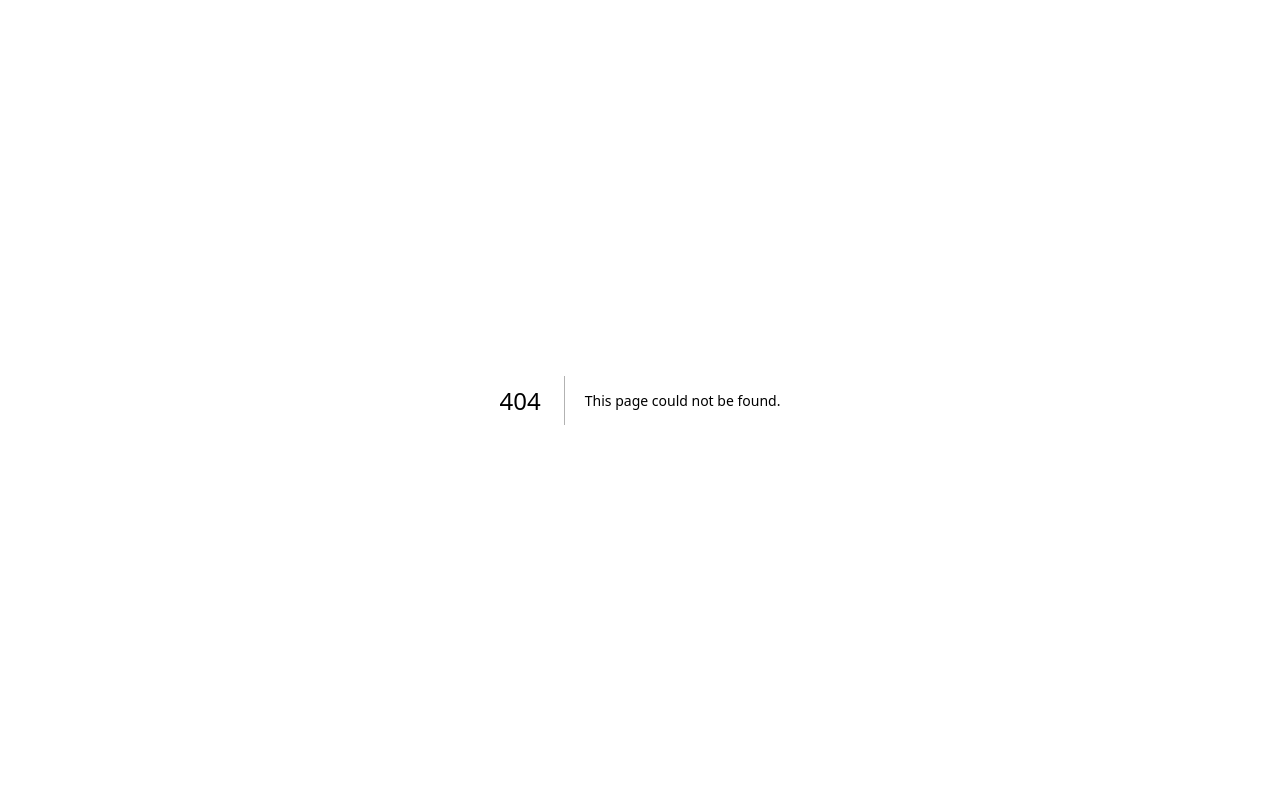
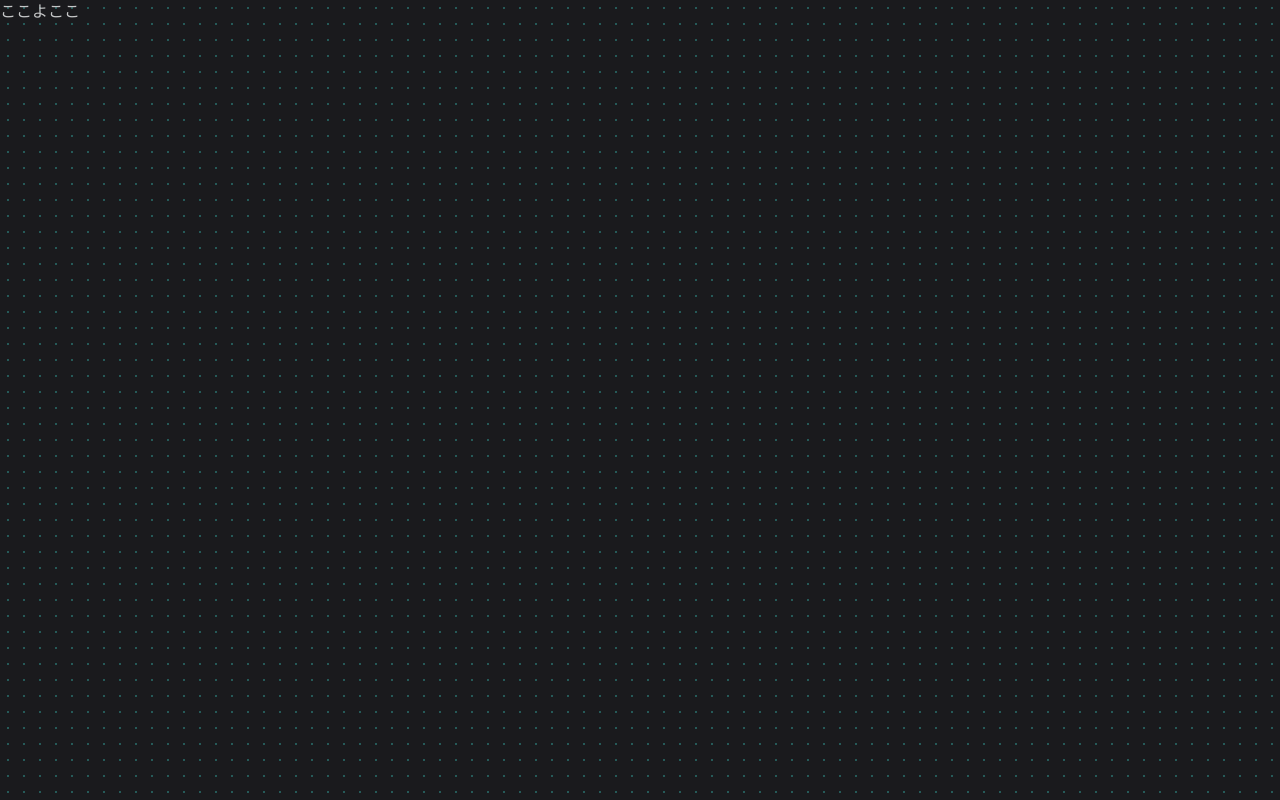
Before and after one commit to loser4dim/loser4dim.github.io, a Next.js app: page /profile in a window 1280 px wide. Before the commit this address had no page. Built offline with nearby package versions, Linux system fonts and the light colour scheme; a web font is replaced by a local one.

Commit message:
Add Transition

```diff
--- a/src/app/globals.css
+++ b/src/app/globals.css
@@ -8,7 +8,6 @@
   --color-highlight: #39C5BB;
 }
 
-/*
 
 
 .mask-overlay {
@@ -50,4 +49,4 @@
 }
 .dot.four {
   animation-delay: 0.6s;
-} */
+}
--- a/src/app/layout.tsx
+++ b/src/app/layout.tsx
@@ -1,6 +1,7 @@
 import fontsBase    from "@/app/font";
 import metadataBase from "@/app/metadata"
 import "@/app/globals.css";
+import ClientLayoutWrapper from "@/components/transition/ClientLayout"
 
 export const metadata = metadataBase;
 
@@ -14,7 +15,9 @@ export default function RootLayout({ children }: { children: React.ReactNode })
         text-[var(--color-text)]
         font-jp"
       >
-       {children}
+        <ClientLayoutWrapper>
+          {children}
+        </ClientLayoutWrapper>
       </body>
     </html>
   );
--- a/src/components/transition/ClientLayout.tsx
+++ b/src/components/transition/ClientLayout.tsx
@@ -1,15 +1,15 @@
-// 'use client';
+"use client";
 
-// import Mask from "@/components/transition/Mask";
-// import { PageLoadWatcher } from "@/components/transition/PageLoadWatcher";
-// import { PageTransitionProvider } from "@/components/transition/PageTransitionProvider";
+import Mask from "@/components/transition/Mask";
+import { PageLoadWatcher } from "@/components/transition/PageLoadWatcher";
+import { PageTransitionProvider } from "@/components/transition/PageTransitionProvider";
 
-// export default function ClientLayoutWrapper({ children }: { children: React.ReactNode }) {
-//   return (
-//     <PageTransitionProvider>
-//       <PageLoadWatcher />
-//       <Mask />
-//       {children}
-//     </PageTransitionProvider>
-//   );
-// }
+export default function ClientLayoutWrapper({ children }: { children: React.ReactNode }) {
+  return (
+    <PageTransitionProvider>
+      <PageLoadWatcher />
+        <Mask />
+        {children}
+    </PageTransitionProvider>
+  );
+}
--- a/src/components/transition/Mask.tsx
+++ b/src/components/transition/Mask.tsx
@@ -1,58 +1,58 @@
-// "use client";
+"use client";
 
-// import { usePageTransition } from "@/components/transition/PageTransitionProvider";
+import { usePageTransition } from "@/components/transition/PageTransitionProvider";
 
-// export default function Mask() {
-//   const { phase }       = usePageTransition();
-//   const isVisible       = (phase !== "idle");
-//   const transitionClass = (
-//     phase === "entering" ?
-//       "entering" :
-//     phase === "exiting" ?
-//       "exiting" :
-//     phase === "loading" ?
-//       "loading" :
-//       ""
-//   );
-//   const className = `mask-overlay ${transitionClass}`;
+export default function Mask() {
+  const { phase }       = usePageTransition();
+  const isVisible       = (phase !== "idle");
+  const transitionClass = (
+    phase === "entering" ?
+      "entering" :
+    phase === "exiting" ?
+      "exiting" :
+    phase === "loading" ?
+      "loading" :
+      ""
+  );
+  const className = `mask-overlay ${transitionClass}`;
 
-//   return (
-//     <div className={className}>
-//       {
-//         isVisible && (
-//           <div className="
-//             absolute
-//             inset-0
-//             flex
-//             items-center
-//             justify-center
-//             pointer-events-none"
-//           >
-//             <div className="
-//               relative
-//               text-center
-//               text-neutral-50
-//               text-xl
-//               leading-none
-//               loading-dots"
-//             >
-//               <span className="dot one">
-//                 ■
-//               </span>
-//               <span className="dot two">
-//                 □
-//               </span>
-//               <br />
-//               <span className="dot four">
-//                 □
-//               </span>
-//               <span className="dot three">
-//                 □
-//               </span>
-//             </div>
-//           </div>
-//         )
-//       }
-//     </div>
-//   );
-// }
+  return (
+    <div className={className}>
+      {
+        isVisible && (
+          <div className="
+            absolute
+            inset-0
+            flex
+            items-center
+            justify-center
+            pointer-events-none"
+          >
+            <div className="
+              relative
+              text-center
+              text-neutral-50
+              text-xl
+              leading-none
+              loading-dots"
+            >
+              <span className="dot one">
+                ■
+              </span>
+              <span className="dot two">
+                □
+              </span>
+              <br />
+              <span className="dot four">
+                □
+              </span>
+              <span className="dot three">
+                □
+              </span>
+            </div>
+          </div>
+        )
+      }
+    </div>
+  );
+}
--- a/src/components/transition/PageLoadWatcher.tsx
+++ b/src/components/transition/PageLoadWatcher.tsx
@@ -1,28 +1,28 @@
-// "use client";
+"use client";
 
-// import { useEffect }         from "react";
+import { useEffect }         from "react";
 
-// import { usePageTransition } from "./PageTransitionProvider";
+import { usePageTransition } from "./PageTransitionProvider";
 
-// export const PageLoadWatcher = () => {
-//   const { completeLoading } = usePageTransition();
+export const PageLoadWatcher = () => {
+  const { completeLoading } = usePageTransition();
 
-//   useEffect(
-//     () => {
-//       const onLoad = () => {
-//         completeLoading();
-//       };
-//       if (document.readyState === "complete") {
-//         onLoad();
-//       } else {
-//         window.addEventListener("load", onLoad);
-//       }
-//       return () => {
-//         window.removeEventListener("load", onLoad);
-//       };
-//     },
-//     [completeLoading]
-//   );
+  useEffect(
+    () => {
+      const onLoad = () => {
+        completeLoading();
+      };
+      if (document.readyState === "complete") {
+        onLoad();
+      } else {
+        window.addEventListener("load", onLoad);
+      }
+      return () => {
+        window.removeEventListener("load", onLoad);
+      };
+    },
+    [completeLoading]
+  );
 
-//   return null;
-// };
+  return null;
+};
--- a/src/components/transition/PageTransitionProvider.tsx
+++ b/src/components/transition/PageTransitionProvider.tsx
@@ -1,125 +1,123 @@
-// "use client";
+"use client";
 
-// import {
-//   useRouter,
-//   usePathname,
-// } from "next/navigation";
-// import {
-//   createContext,
-//   useContext,
-//   useState,
-//   useEffect,
-// } from "react";
+import {
+  useRouter,
+  usePathname,
+} from "next/navigation";
+import {
+  createContext,
+  useContext,
+  useState,
+  useEffect,
+} from "react";
 
-// type TransitionPhase = "idle" | "entering" | "loading" | "exiting";
+type TransitionPhase = "idle" | "entering" | "loading" | "exiting";
 
-// type PageTransitionContextType = {
-//   phase            : TransitionPhase;
-//   triggerTransition: (href: string) => void;
-//   completeLoading  : ()             => void;
-// };
+type PageTransitionContextType = {
+  phase            : TransitionPhase;
+  triggerTransition: (href: string) => void;
+  completeLoading  : ()             => void;
+};
 
-// const PageTransitionContext = createContext<PageTransitionContextType | null>(null);
+const PageTransitionContext = createContext<PageTransitionContextType | null>(null);
 
-// export const usePageTransition = () => {
-//   const context = useContext(PageTransitionContext);
-//   if (!context) {
-//     throw new Error("usePageTransition must be used within PageTransition");
-//   }
-//   return context;
-// };
+export const usePageTransition = () => {
+  const context = useContext(PageTransitionContext);
+  if (!context) {
+    throw new Error("usePageTransition must be used within PageTransition");
+  }
+  return context;
+};
 
-// export const PageTransitionProvider = ({ children }: { children: React.ReactNode }) => {
-//   const router       = useRouter();
-//   const pathname     = usePathname();
+export const PageTransitionProvider = ({ children }: { children: React.ReactNode }) => {
+  const router       = useRouter();
+  const pathname     = usePathname();
 
-//   const [phase,             setPhase]             = useState<TransitionPhase>("idle");
-//   const [nextHref,          setNextHref]          = useState<string | null>(null);
-//   const [prevPath, setPrevPath] = useState(pathname);
+  const [phase,    setPhase]    = useState<TransitionPhase>("idle");
+  const [nextHref, setNextHref] = useState<string | null>(null);
+  const [prevPath, setPrevPath] = useState(pathname);
 
-//   const [pendingCompletion, setPendingCompletion] = useState(false);
+  const [pendingCompletion, setPendingCompletion] = useState(false);
 
-//   const fadeTimeMilliSec = 200;
+  const fadeTimeMilliSec = 200;
 
-//   const triggerTransition = (href: string) => {
-//   if (phase !== "idle") return;
+  const triggerTransition = (href: string) => {
+    if (phase !== "idle") return;
 
-//   const currentPath = pathname;
-//   const nextPath = href.split("?")[0]; // クエリを除去して比較！
+    const currentPath = pathname;
+    const nextPath = href.split("?")[0];
 
-//   if (nextPath === currentPath) return;
+    if (nextPath === currentPath) return;
 
-//   setNextHref(href);
-//   setPrevPath(currentPath);
-//   setPhase("entering");
-// };
+    setNextHref(href);
+    setPrevPath(currentPath);
+    setPhase("entering");
+  };
 
+  useEffect(
+    () => {
+      if (phase === "entering" && nextHref) {
+        const timeout = setTimeout(
+          () => {
+            router.push(nextHref);
+          },
+          fadeTimeMilliSec
+        );
+        return (
+          () => clearTimeout(timeout)
+        );
+      }
+    },
+    [phase, nextHref, router]
+  );
 
-//   useEffect(
-//     () => {
-//       if (phase === "entering" && nextHref) {
-//         const timeout = setTimeout(
-//           () => {
-//             router.push(nextHref);
-//           },
-//           fadeTimeMilliSec
-//         );
-//         return (
-//           () => clearTimeout(timeout)
-//         );
-//       }
-//     },
-//     [phase, nextHref, router]
-//   );
+  useEffect(() => {
+  if (phase !== "entering") return;
 
-//   useEffect(() => {
-//   if (phase !== "entering") return;
+  const currentPath = pathname;
 
-//   const currentPath = pathname;
+  if (currentPath !== prevPath) {
+    if (pendingCompletion) {
+      setPhase("exiting");
+      setPendingCompletion(false);
+    } else {
+      setPhase("loading");
+    }
+  }
+}, [pathname, phase, prevPath, pendingCompletion]);
 
-//   if (currentPath !== prevPath) {
-//     if (pendingCompletion) {
-//       setPhase("exiting");
-//       setPendingCompletion(false);
-//     } else {
-//       setPhase("loading");
-//     }
-//   }
-// }, [pathname, phase, prevPath, pendingCompletion]);
+  const completeLoading = () => {
+    if (phase === "loading") {
+      setPhase("exiting");
+      setPendingCompletion(false);
+    } else if (phase === "entering") {
+      setPendingCompletion(true);
+    }
+    return;
+  };
 
+  useEffect(
+    () => {
+      if (phase === "exiting") {
+        const timeout = setTimeout(
+          () => {
+            setPhase("idle");
+          },
+          fadeTimeMilliSec
+        );
+        return () => {
+          clearTimeout(timeout)
+        };
+      }
+    },
+    [phase]
+  );
 
-//   const completeLoading = () => {
-//     if (phase === "loading") {
-//       setPhase("exiting");
-//       setPendingCompletion(false);
-//     } else if (phase === "entering") {
-//       setPendingCompletion(true);
-//     }
-//     return;
-//   };
-
-//   useEffect(
-//     () => {
-//       if (phase === "exiting") {
-//         const timeout = setTimeout(
-//           () => {
-//             setPhase("idle");
-//           },
-//           fadeTimeMilliSec
-//         );
-//         return () => {
-//           clearTimeout(timeout)
-//         };
-//       }
-//     },
-//     [phase]
-//   );
-
-//   return (
-//     <PageTransitionContext.Provider
-//       value={{ phase, triggerTransition, completeLoading }}
-//     >
-//       {children}
-//     </PageTransitionContext.Provider>
-//   );
-// };
+  return (
+    <PageTransitionContext.Provider
+      value={{ phase, triggerTransition, completeLoading }}
+    >
+      {children}
+    </PageTransitionContext.Provider>
+  );
+};
--- a/src/components/transition/TransitionLink.tsx
+++ b/src/components/transition/TransitionLink.tsx
@@ -1,26 +1,26 @@
-// "use client";
+"use client";
 
-// import Link from "next/link";
+import Link from "next/link";
 
-// import { usePageTransition } from "@/components/transition/PageTransitionProvider";
+import { usePageTransition } from "@/components/transition/PageTransitionProvider";
 
-// type Props = {
-//   href      : string;
-//   className?: string;
-//   children  : React.ReactNode;
-// };
+type Props = {
+  href      : string;
+  className?: string;
+  children  : React.ReactNode;
+};
 
-// export default function TransitionLink({ href, className, children }: Props) {
-//   const {triggerTransition} = usePageTransition();
+export default function TransitionLink({ href, className, children }: Props) {
+  const {triggerTransition} = usePageTransition();
 
-//   const handleClick = (event: React.MouseEvent) => {
-//     event.preventDefault();
-//     triggerTransition(href);
-//   };
+  const handleClick = (event: React.MouseEvent) => {
+    event.preventDefault();
+    triggerTransition(href);
+  };
 
-//   return (
-//     <Link href={href} onClick={handleClick} className={className}>
-//       {children}
-//     </Link>
-//   );
-// }
+  return (
+    <Link href={href} onClick={handleClick} className={className}>
+      {children}
+    </Link>
+  );
+}
```
Also changed, not shown: src/app/page.tsx (+3 -4 lines), src/app/profile/page.tsx (renamed from src/app/about/page.tsx).
